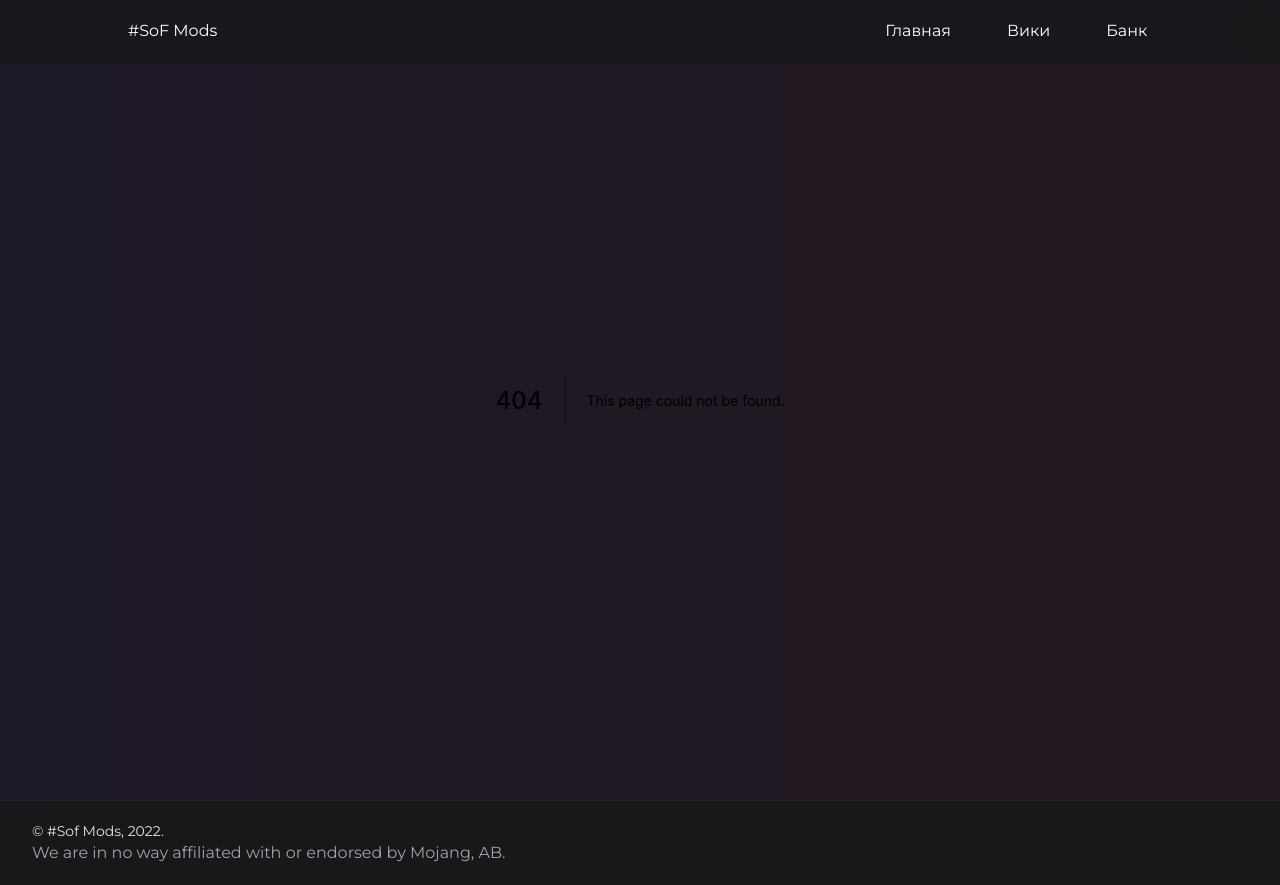
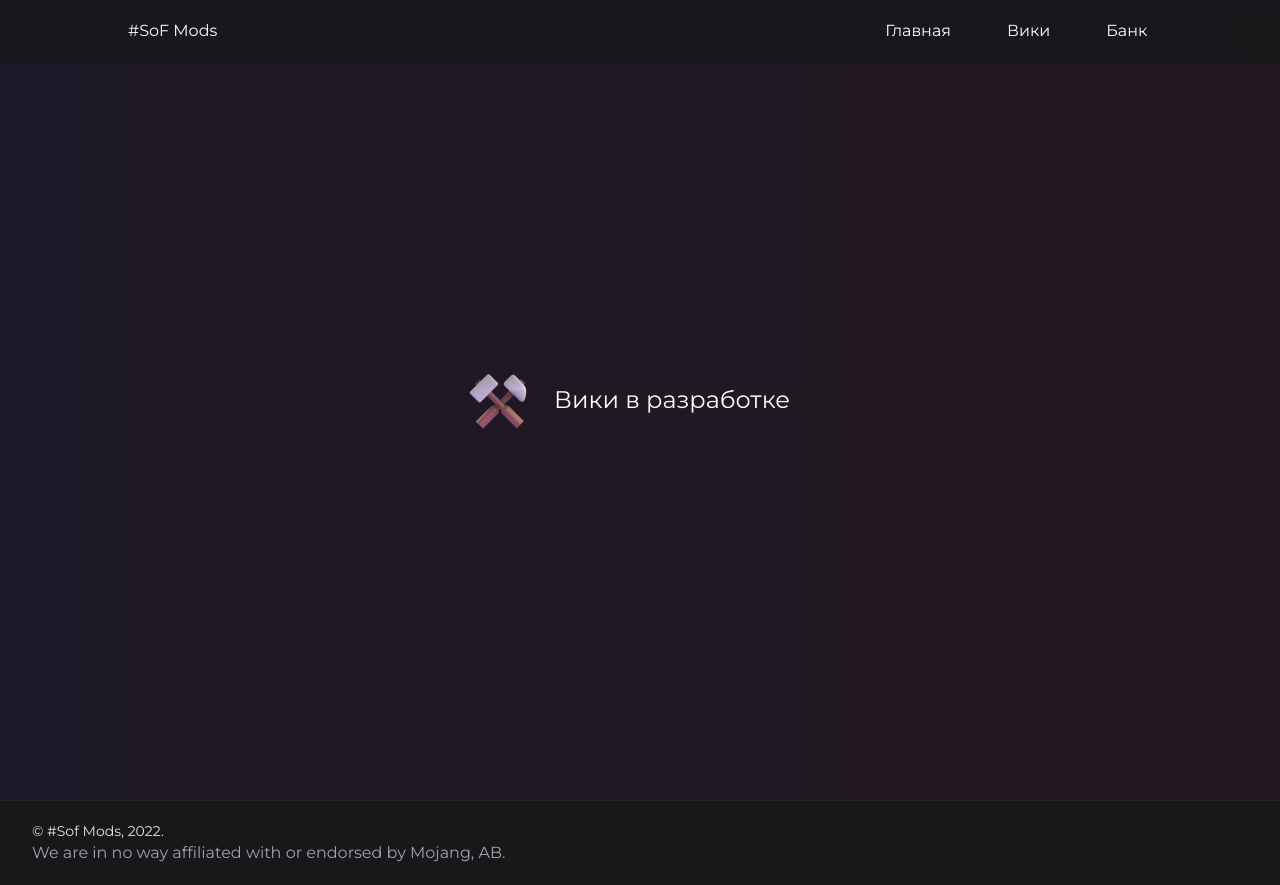
Before and after one commit to SoF-MC/website, a Next.js app: page /wiki in a window 1280 px wide. Before the commit this address had no page. Built offline with nearby package versions, Linux system fonts and the light colour scheme.

Commit message:
Wiki init

```diff
--- /dev/null
+++ b/pages/wiki.tsx
@@ -0,0 +1,19 @@
+import Image from 'next/image'
+import hammer_and_pick from '../public/hammer-and-pick.png'
+
+export class Wiki {
+	render() {
+		return (
+			<div className='h-screen grid place-items-center'>
+				<div className='flex items-center'>
+					<Image src={hammer_and_pick} width={64} height={64} />
+					<p className='text-white font-montserrat mx-6 text-2xl text-center'>
+						Вики в разработке
+					</p>
+				</div>
+			</div>
+		)
+	}
+}
+
+export default new Wiki().render
```
